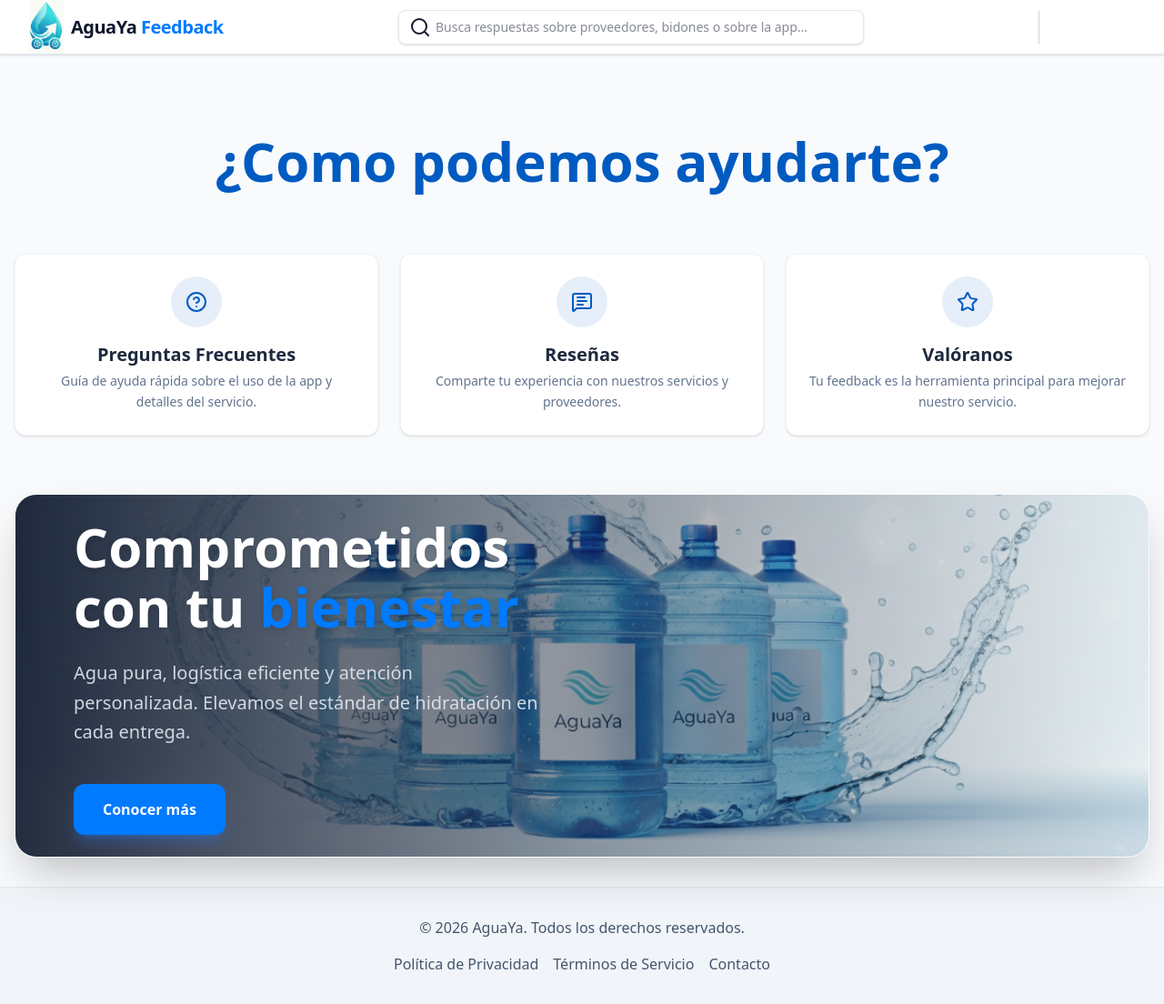
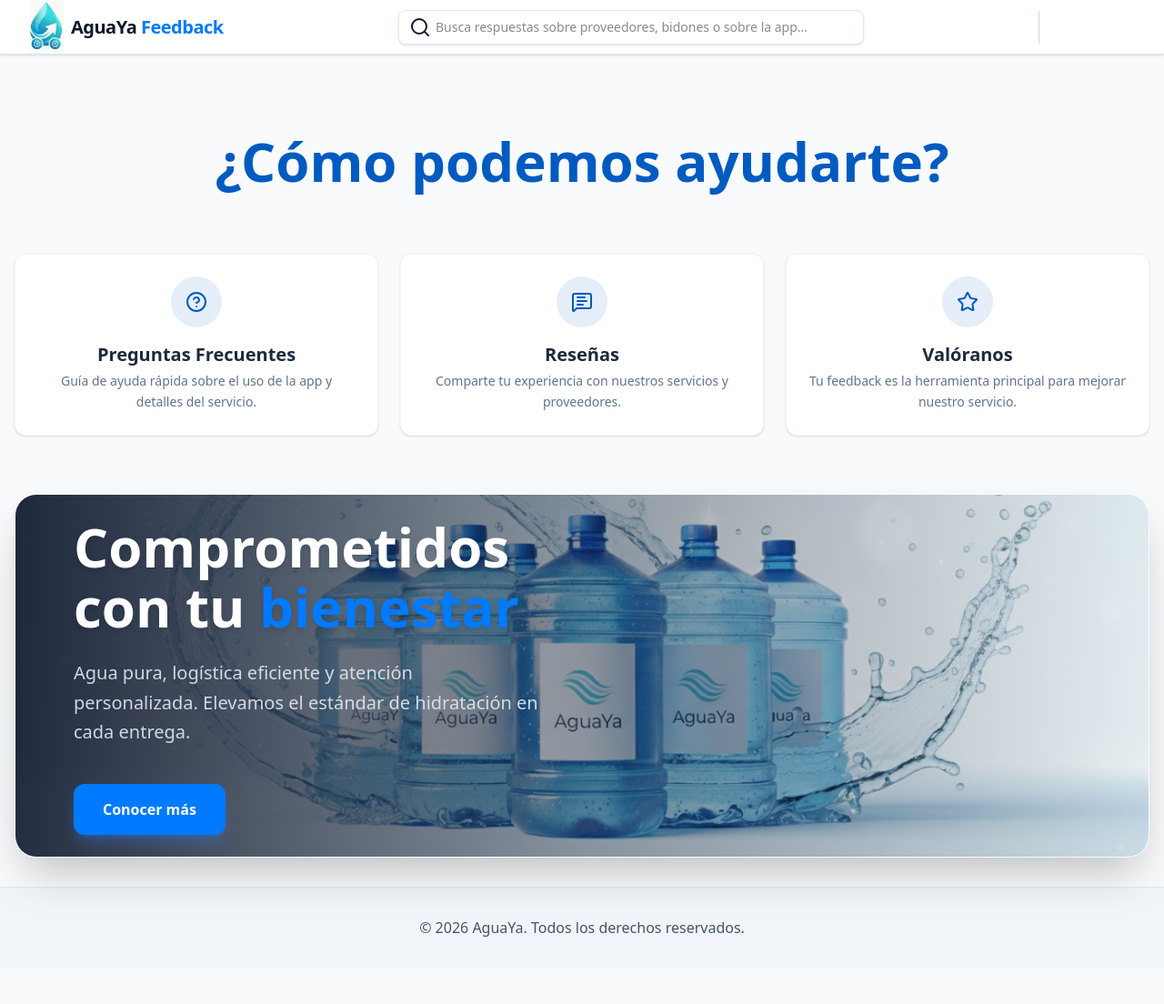
Before and after one commit to IAW-2026/proyecto-b-feedback-aquadrom, a Next.js app: page / in a window 1280 px wide. Shown: the whole page at 91% size. After the commit the page ends 1064 px from the top, so only its background shows below. Built offline with nearby package versions, Linux system fonts and the light colour scheme; no server answers.

Commit message:
Cambios a la frontpage

```diff
--- a/src/app/layout.tsx
+++ b/src/app/layout.tsx
@@ -38,11 +38,6 @@
           <footer className="bg-slate-100 border-t border-slate-200 py-8">
             <div className="container mx-auto px-4 text-center text-slate-600">
               <p>&copy; 2026 AguaYa. Todos los derechos reservados.</p>
-              <div className="mt-4 space-x-4">
-                <a href="/privacidad" className="hover:text-primary transition-colors">Política de Privacidad</a>
-                <a href="/terminos" className="hover:text-primary transition-colors">Términos de Servicio</a>
-                <a href="/contacto" className="hover:text-primary transition-colors">Contacto</a>
-              </div>
             </div>
           </footer>
         </body>
--- a/src/app/page.tsx
+++ b/src/app/page.tsx
@@ -7,7 +7,7 @@
     <div className="space-y-16">
       <section className="text-center mt-12">
         <h1 className="font-headline text-4xl md:text-6xl font-bold text-[#005BC1] leading-tight">
-          ¿Como podemos ayudarte?
+          ¿Cómo podemos ayudarte?
         </h1>
       </section>
 
```
